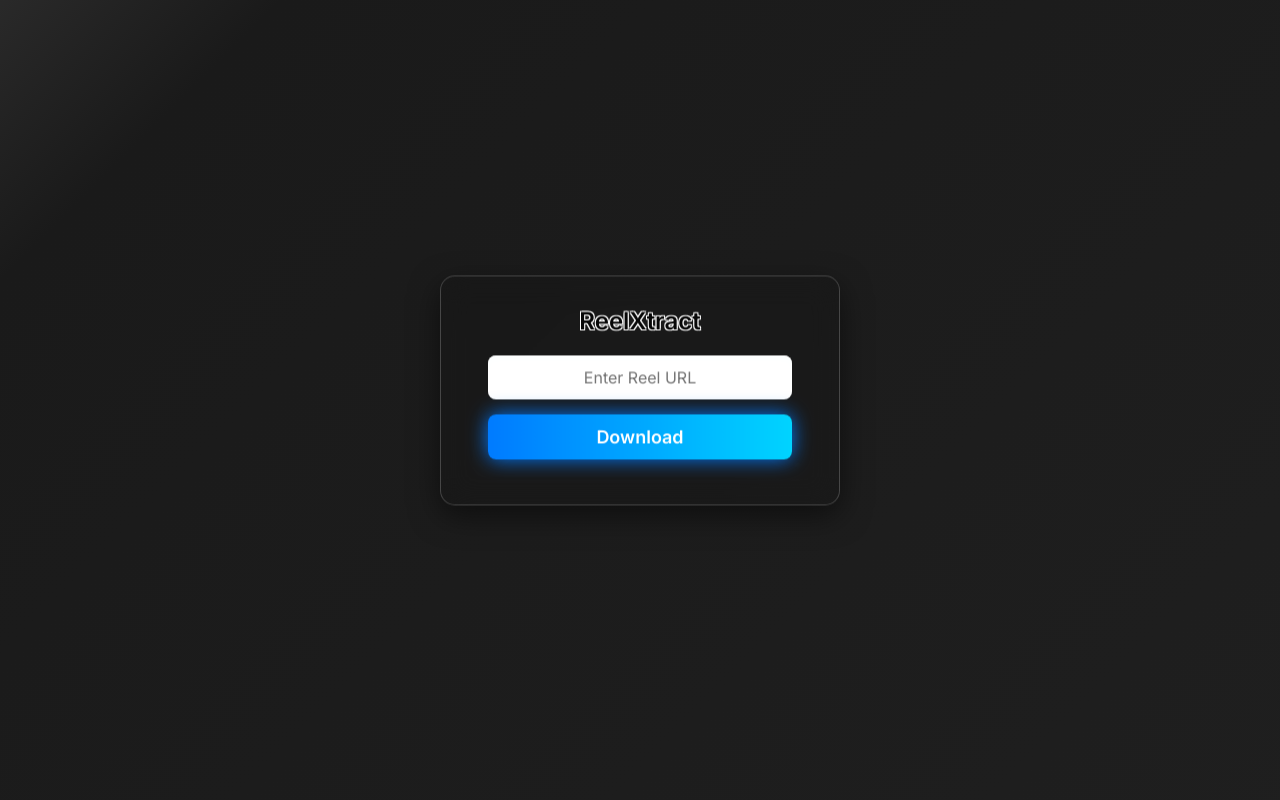
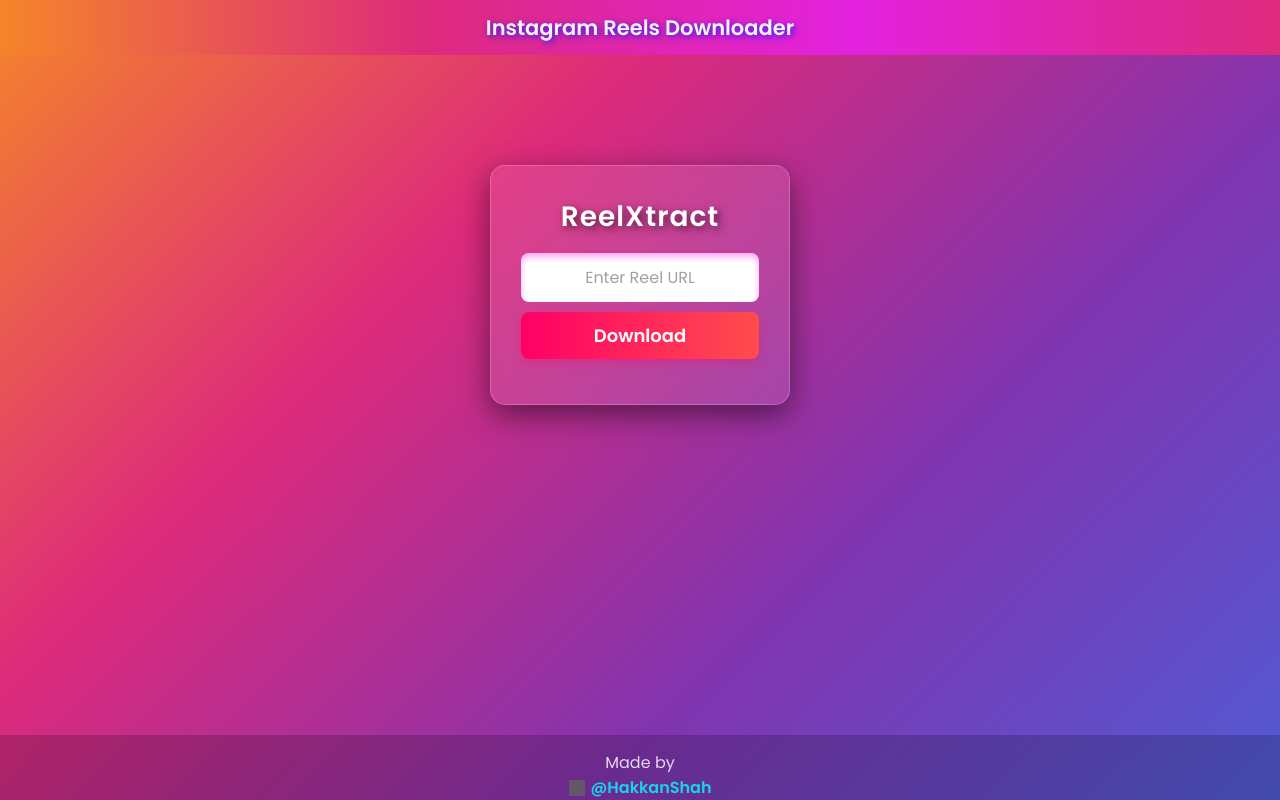
Before and after one commit to HakkanShah/ReelXtract, a plain HTML site: page index.html in a window 1280 px wide. Drawn offline with Linux system fonts and the light colour scheme; grey boxes are pictures that could not be loaded.

Commit message:
new commit

```diff
--- a/index.html
+++ b/index.html
@@ -1,52 +1,36 @@
 <!DOCTYPE html>
 <html lang="en">
   <head>
-    <meta charset="UTF-8">
-    <meta name="viewport" content="width=device-width, initial-scale=1.0">
+    <meta charset="UTF-8" />
+    <meta name="viewport" content="width=device-width, initial-scale=1.0" />
     <title>Instagram Reels Downloader</title>
-    <link rel="stylesheet" href="style.css">
+    <link rel="stylesheet" href="style.css" />
   </head>
   <body>
+    <header>
+      <h2>Instagram Reels Downloader</h2>
+    </header>
 
     <div class="container">
       <h1>ReelXtract</h1>
-        <input type="text" id="url" placeholder="Enter Reel URL">
-        <button onclick="downloadReel()">Download</button>
+      <input type="text" id="url" placeholder="Enter Reel URL" />
+      <button id="download-btn">Download</button>
       <p id="message"></p>
     </div>
+    <footer>
+      <p>
+        Made by
+        <a href="https://github.com/HakkanShah" target="_blank">
+          <img
+            src="https://cdn.jsdelivr.net/npm/simple-icons@v9/icons/github.svg"
+            alt="GitHub Logo"
+            class="github-logo"
+          />
+          @HakkanShah
+        </a>
+      </p>
+    </footer>
 
-    <script>
-        function downloadReel() {
-            let url = document.getElementById("url").value;
-            document.getElementById("message").innerText = "Processing...";
-
-            fetch("https://reelxtract.onrender.com/download", {
-                method: "POST",
-                headers: { "Content-Type": "application/json" },
-                body: JSON.stringify({ url: url })
-            })
-            .then(response => {
-                if (!response.ok) {
-                    throw new Error("Download failed");
-                }
-                return response.blob();
-            })
-            .then(blob => {
-                let link = document.createElement("a");
-                link.href = window.URL.createObjectURL(blob);
-                link.download = "Instagram_Reel.mp4";  // ✅ Ensures proper file download
-                document.body.appendChild(link);
-                link.click();
-                document.body.removeChild(link);
-                document.getElementById("message").innerText = "Download started!";
-            })
-            .catch(error => {
-                document.getElementById("message").innerText = "Error downloading reel";
-                console.error(error);
-            });
-        }
-    </script>
-
-
+    <script src="script.js"></script>
   </body>
 </html>
--- /dev/null
+++ b/script.js
@@ -0,0 +1,60 @@
+document.addEventListener("DOMContentLoaded", function () {
+    const urlInput = document.getElementById("url");
+    const downloadButton = document.getElementById("download-btn");
+    const message = document.getElementById("message");
+
+    // Function to download reel
+    function downloadReel() {
+        let url = urlInput.value.trim();
+
+        if (!url) {
+            message.innerText = "Please enter a valid URL!";
+            return;
+        }
+
+        downloadButton.innerText = "Downloading...";
+        downloadButton.disabled = true;
+        message.innerText = "";
+
+        fetch("https://reelxtract.onrender.com/download", {
+            method: "POST",
+            headers: { "Content-Type": "application/json" },
+            body: JSON.stringify({ url: url })
+        })
+        .then(response => {
+            if (!response.ok) {
+                throw new Error("Download failed");
+            }
+            return response.blob();
+        })
+        .then(blob => {
+            let link = document.createElement("a");
+            link.href = window.URL.createObjectURL(blob);
+            link.download = "Instagram_Reel.mp4";
+            document.body.appendChild(link);
+            link.click();
+            document.body.removeChild(link);
+
+            downloadButton.innerText = "Downloaded";
+            message.innerText = "";
+
+            setTimeout(() => {
+                downloadButton.disabled = false;
+            }, 2000);
+        })
+        .catch(error => {
+            message.innerText = "Error downloading reel";
+            console.error(error);
+            downloadButton.innerText = "Download";
+            downloadButton.disabled = false;
+        });
+    }
+
+    // Reset button to "Download" when typing in the input
+    urlInput.addEventListener("input", function () {
+        downloadButton.innerText = "Download";
+    });
+
+    // Attach event listener to the button
+    downloadButton.addEventListener("click", downloadReel);
+});
--- a/style.css
+++ b/style.css
@@ -1,128 +1,172 @@
-/* Import a modern, professional font */
-@import url('https://fonts.googleapis.com/css2?family=Inter:wght@300;400;600&display=swap');
+/* Import Instagram-style font */
+@import url('https://fonts.googleapis.com/css2?family=Poppins:wght@300;400;600&display=swap');
 
-/* Reset and apply global styles */
+/* Reset default styles */
 * {
     margin: 0;
     padding: 0;
     box-sizing: border-box;
-    font-family: 'Inter', sans-serif;
+    font-family: 'Poppins', sans-serif;
 }
 
-/* 🔥 Animated Gradient Background */
+/* Instagram Themed Background */
 body {
-    background: linear-gradient(135deg, #fffcfc, #1a1a1a, #252525);
-    background-size: 400% 400%;
-    animation: backgroundMove 3.5s infinite alternate ease-in-out;
+    background: linear-gradient(135deg, #F58529, #DD2A7B, #8134AF, #515BD4);
     display: flex;
-    justify-content: center;
+    flex-direction: column;
     align-items: center;
-    height: 100vh;
-    margin: 0;
+    min-height: 100vh;
+    width: 100%;
 }
 
-/* 🌟 Smooth Gradient Animation */
-@keyframes backgroundMove {
-    0% { background-position: 0% 0%; }
-    100% { background-position: 100% 100%; }
+/* Fixed Header */
+header {
+    position: fixed;
+    top: 0;
+    left: 0;
+    width: 100%;
+    text-align: center;
+    font-size: 14px;
+    font-weight: 600;
+    padding: 12px 0;
+    background: linear-gradient(90deg, #F58529, #DD2A7B, #e222df, #DD2A7B);
+    color: rgb(239, 245, 247);
+    text-shadow: 2px 2px 6px rgb(50, 24, 245);
+
+    z-index: 1000;
 }
 
-/* 🎭 Glassmorphism Container with Floating Effect */
+/* Glassmorphism Container */
 .container {
-    background: rgba(0, 0, 0, 0.1);
+    background: rgba(255, 255, 255, 0.1);
     backdrop-filter: blur(15px);
     border-radius: 15px;
     padding: 30px;
-    width: 400px;
+    width: 300px;
+    text-align: center;
     box-shadow: 0 10px 30px rgba(0, 0, 0, 0.5);
     border: 1px solid rgba(255, 255, 255, 0.2);
-    text-align: center;
-    display: flex;
-    flex-direction: column;
-    align-items: center;
-    animation: floatUpDown 3.5s infinite ease-in-out;
+    animation: fadeIn 0.8s ease-in-out;
+    margin-top: 165px; /* Ensures it stays below the fixed header */
 }
 
-/* 🌊 Floating Animation */
-@keyframes floatUpDown {
-    0%, 100% { transform: translateY(0); }
-    50% { transform: translateY(-10px); }
+/* Smooth Fade-in Animation */
+@keyframes fadeIn {
+    from { opacity: 0; transform: scale(0.95); }
+    to { opacity: 1; transform: scale(1); }
 }
 
-/* Title Styling with Text Outline */
+/* Instagram Reels Inspired Title */
 h1 {
-    font-size: 24px;
-    color: #070707; /* Text fill color */
-    font-weight: bolder;
-    margin-bottom: 20px;
-    text-shadow:
-        -1px -1px 0 #ffffff,
-         1px -1px 0 #ffffff,
-        -1px  1px 0 #ffffff,
-         1px  1px 0 #ffffff; /* White outline */
+    font-size: 28px;
+    font-weight: 700;
+    text-align: center;
+    letter-spacing: 1px;
+    margin-bottom: 15px;
+    color: white;
+    text-shadow: 3px 3px 8px rgba(0, 0, 0, 0.6);
 }
 
-/* 💠 Input Field with Smooth Effects */
+/* Input Field */
 input {
-    width: 90%;
+    width: 100%;
     padding: 12px;
-    background: rgb(255, 255, 255);
     border: none;
     border-radius: 8px;
     font-size: 16px;
+    text-align: center;
     outline: none;
-    text-align: center;
-    transition: all 0.3s ease;
-    color: #000000;
-    box-shadow: inset 0 4px 6px rgb(253, 255, 255);
+    transition: 0.3s;
+    background: white;
+    color: black;
+    box-shadow: inset 0 4px 6px rgba(255, 31, 225, 0.4);
 }
 
-/* Input Focus Effect */
-input:focus {
-    background: rgb(255, 255, 255);
-    box-shadow: 0 0 10px rgb(71, 255, 252);
+input::placeholder {
+    color: rgb(165, 160, 160);
 }
 
-/* ⚡ Button Design */
+/* Focus Effect */
+input:focus {
+    box-shadow: 0 0 10px rgba(255, 48, 108, 0.8);
+}
+
+/* Reel-Styled Button */
 button {
-    width: 90%;
-    padding: 12px;
-    background: linear-gradient(90deg, #007bff, #00d4ff);
+    width: 100%;
+    padding: 10px;
+    margin-top: 10px;
+    background: linear-gradient(90deg, #FF0066, #FF4D4D);
     color: white;
     border: none;
     border-radius: 8px;
     font-size: 18px;
     cursor: pointer;
+    font-weight: bold;
     transition: all 0.3s ease-in-out;
-    font-weight: bold;
-    margin-top: 15px;
-    box-shadow: 0 4px 10px rgba(0, 122, 255, 0.3);
-    animation: pulseGlow 2s infinite ease-in-out;
+    box-shadow: 0 4px 10px rgba(255, 0, 102, 0.3);
 }
 
-/* 🌟 Button Glow Effect */
-@keyframes pulseGlow {
-    0% { box-shadow: 0 0 10px rgba(0, 122, 255, 0.5); }
-    50% { box-shadow: 0 0 20px rgba(0, 122, 255, 1); }
-    100% { box-shadow: 0 0 10px rgba(0, 122, 255, 0.5); }
+/* Button Hover & Click Effects */
+button:hover {
+    background: linear-gradient(90deg, #FF4D4D, #FF0066);
+    transform: scale(1.05);
+    box-shadow: 0 6px 15px rgba(255, 0, 102, 0.5);
 }
 
-/* Button Hover */
-button:hover {
-    background: linear-gradient(90deg, #00d4ff, #007bff);
-    transform: scale(1.05);
-    box-shadow: 0 6px 15px rgba(0, 122, 255, 0.5);
-}
-
-/* Button Click Effect */
 button:active {
     transform: scale(0.98);
 }
 
-/* 🎯 Success/Error Message */
+/* Loading Animation */
+#loading {
+    display: none;
+    margin-top: 15px;
+    color: white;
+    font-size: 16px;
+    animation: blink 1s infinite;
+}
+
+@keyframes blink {
+    0%, 100% { opacity: 1; }
+    50% { opacity: 0.5; }
+}
+
+/*  Success/Error Message */
 p {
     margin-top: 15px;
     font-size: 16px;
-    color: #1ee1ef;
+    color: #ffffff;
     opacity: 0.9;
 }
+
+/* Fixed Footer at Bottom */
+footer {
+    position: fixed;
+    bottom: 0;
+    left: 0;
+    width: 100%;
+    background: rgba(0, 0, 0, 0.2);
+    text-align: center;
+    font-size: 14px;
+    color: white;
+    opacity: 0.9;
+}
+
+/* GitHub Link Styling */
+footer a {
+    color: #00fbff;
+    text-decoration: none;
+    font-weight: bold;
+    display: flex;
+    align-items: center;
+    justify-content: center;
+    gap: 6px;
+}
+
+/*  GitHub Logo */
+.github-logo {
+    width: 16px;
+    height: 16px;
+    filter: invert(100%);
+}
```
Lines whose indentation alone changed are shown as unchanged.
